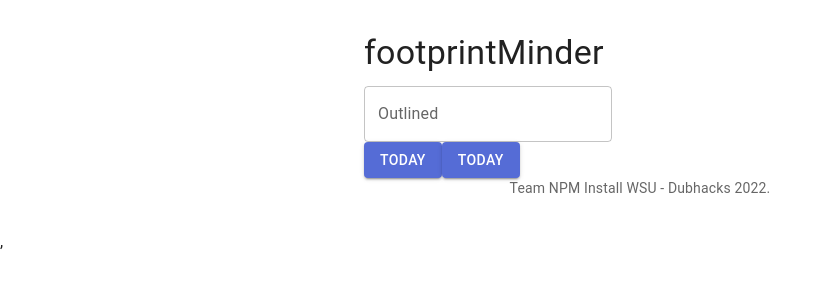
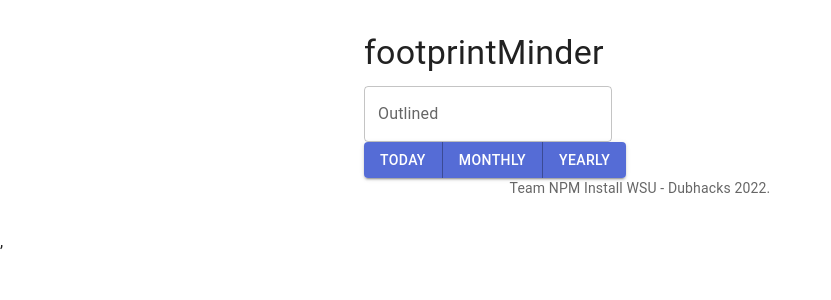
Before and after one commit to u1f98e/dubhacks2022, a React (Create React App) app: page / in a window 1280 px wide. Shown: the top 300 px of the page, without its empty margins (0-831 px from the left). Built offline with nearby package versions, Linux system fonts and the light colour scheme.

Commit message:
BottonsGroup

```diff
--- a/src/tabs.js
+++ b/src/tabs.js
@@ -1,6 +1,6 @@
 import {Routes, Route, useNavigate} from 'react-router-dom';
 import Button from '@mui/material/Button';
-
+import ButtonGroup from '@mui/material/ButtonGroup';
 export default function Tabs() {
   const navigate = useNavigate();
 
@@ -22,8 +22,13 @@ export default function Tabs() {
 
   return (
         <div>
-        <Button variant="contained" onClick={navigateToday}>Today</Button>
-        <Button variant="contained" onClick={navigateToday}>Today</Button>
+
+            <ButtonGroup variant="contained" aria-label="outlined primary button group">
+              <Button>Today</Button>
+              <Button>Monthly</Button>
+              <Button>Yearly</Button>
+            </ButtonGroup>
+
         </div>
   );
 
```
